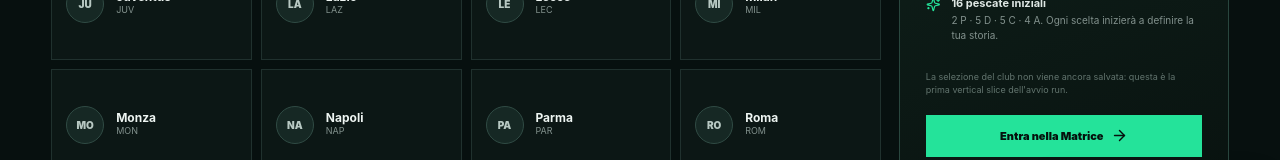
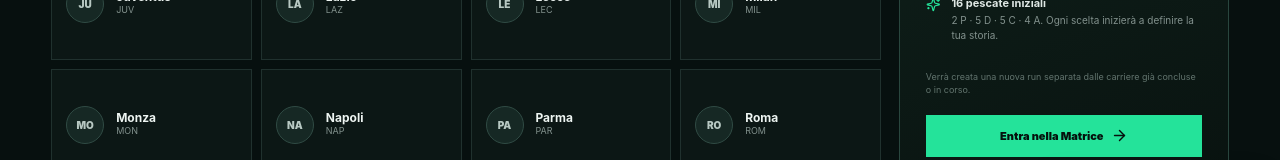
Before and after one commit to fabzanda-gif/fantamanager, a Next.js app: page /nuova-partita in a window 1280 px wide. Shown: the part 547-707 px from the top of the page. Built offline with nearby package versions, Linux system fonts and the light colour scheme.

Commit message:
Force a fresh run from new-game flow

```diff
--- a/app/nuova-partita/page.tsx
+++ b/app/nuova-partita/page.tsx
@@ -43,8 +43,8 @@
         <h2>{club[1]}</h2>
         <div className="rule"><Shield size={17}/><div><strong>Tabula rasa</strong><span>I giocatori del club diventano eleggibili per la nuova costruzione.</span></div></div>
         <div className="rule"><Sparkles size={17}/><div><strong>16 pescate iniziali</strong><span>2 P · 5 D · 5 C · 4 A. Ogni scelta inizierà a definire la tua storia.</span></div></div>
-        <div className="selectionNote">La selezione del club non viene ancora salvata: questa è la prima vertical slice dell'avvio run.</div>
-        <Link href={"/matrice?club="+selected} className="startButton">Entra nella Matrice <ArrowRight size={17}/></Link>
+        <div className="selectionNote">Verrà creata una nuova run separata dalle carriere già concluse o in corso.</div>
+        <Link href={"/matrice?club="+selected+"&new=1"} className="startButton">Entra nella Matrice <ArrowRight size={17}/></Link>
       </aside>
     </div>
   </main>
```
